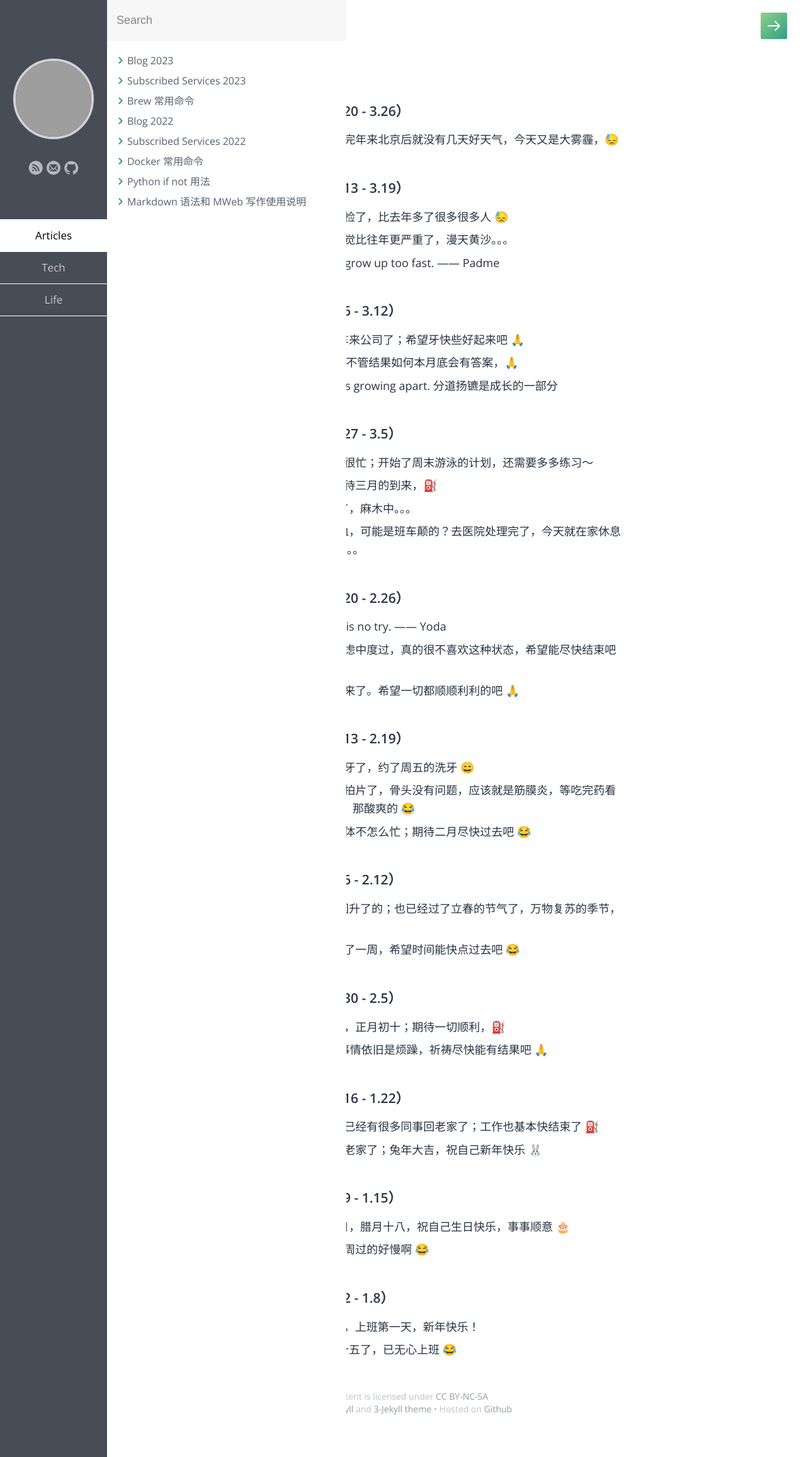
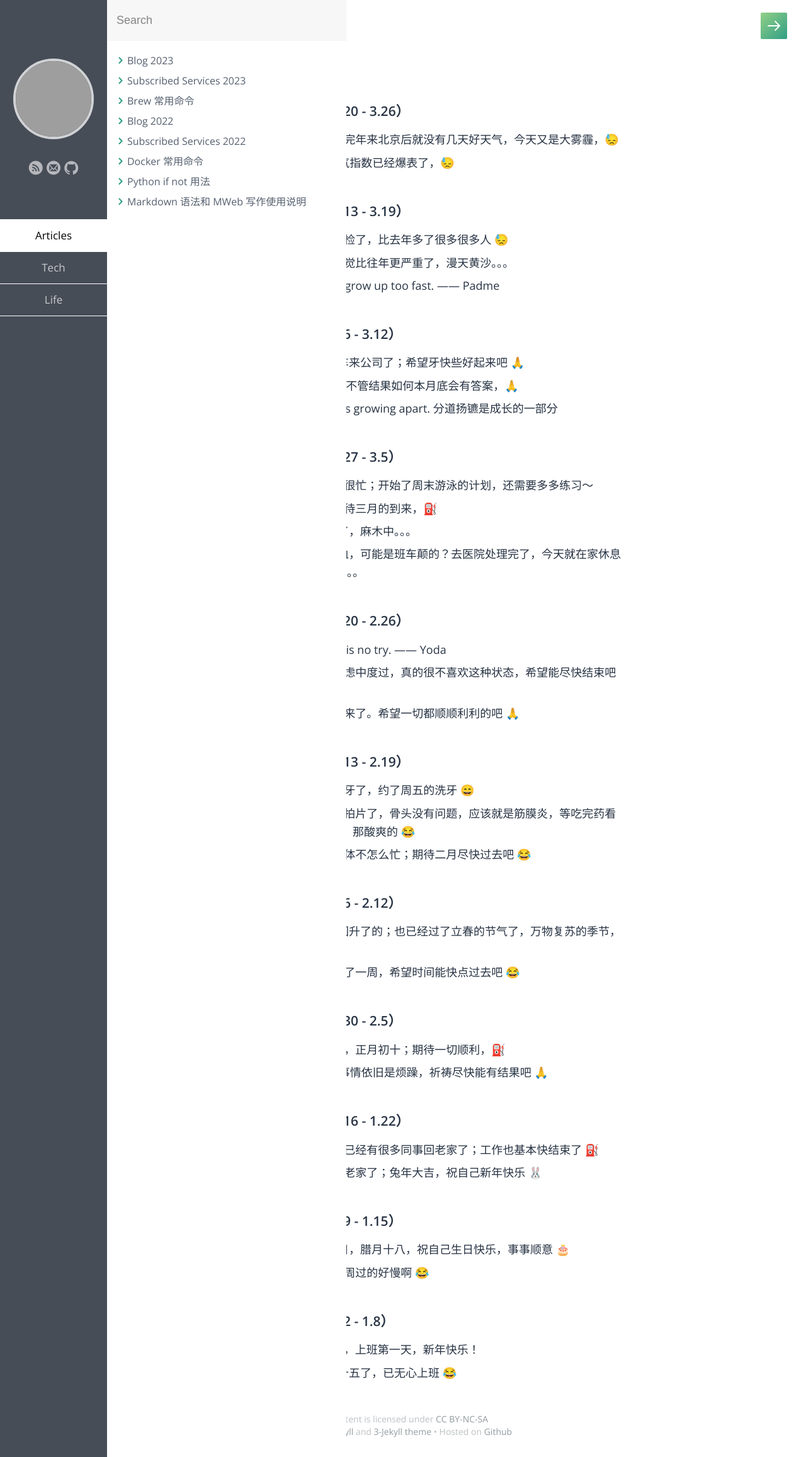
Before and after one commit to samxupeiran/samxupeiran.github.io, a Jekyll site: the page built from _posts/life/2023-01-03-my-blog.md, in a window 1280 px wide. Shown: the whole page at 63% size. Built offline with Jekyll 4.4.1, drawn with Linux system fonts in a browser that asks for light colours; some web fonts are replaced; grey boxes are pictures that could not be loaded.

Commit message:
feat: add weekly blog 3.22

```diff
--- a/_posts/life/2023-01-03-my-blog.md
+++ b/_posts/life/2023-01-03-my-blog.md
@@ -8,6 +8,7 @@ tags: Blog
 
 - ### 2023 年 3 月 第 4 周（3.20 - 3.26）
      - 3.20 周一，感觉今年从过完年来北京后就没有几天好天气，今天又是大雾霾，😓
+     - 3.22 大规模沙尘暴。。空气指数已经爆表了，😓
 
 - ### 2023 年 3 月 第 3 周（3.13 - 3.19）
      - 3.13 今天周一；周日去体检了，比去年多了很多很多人 😓
```
